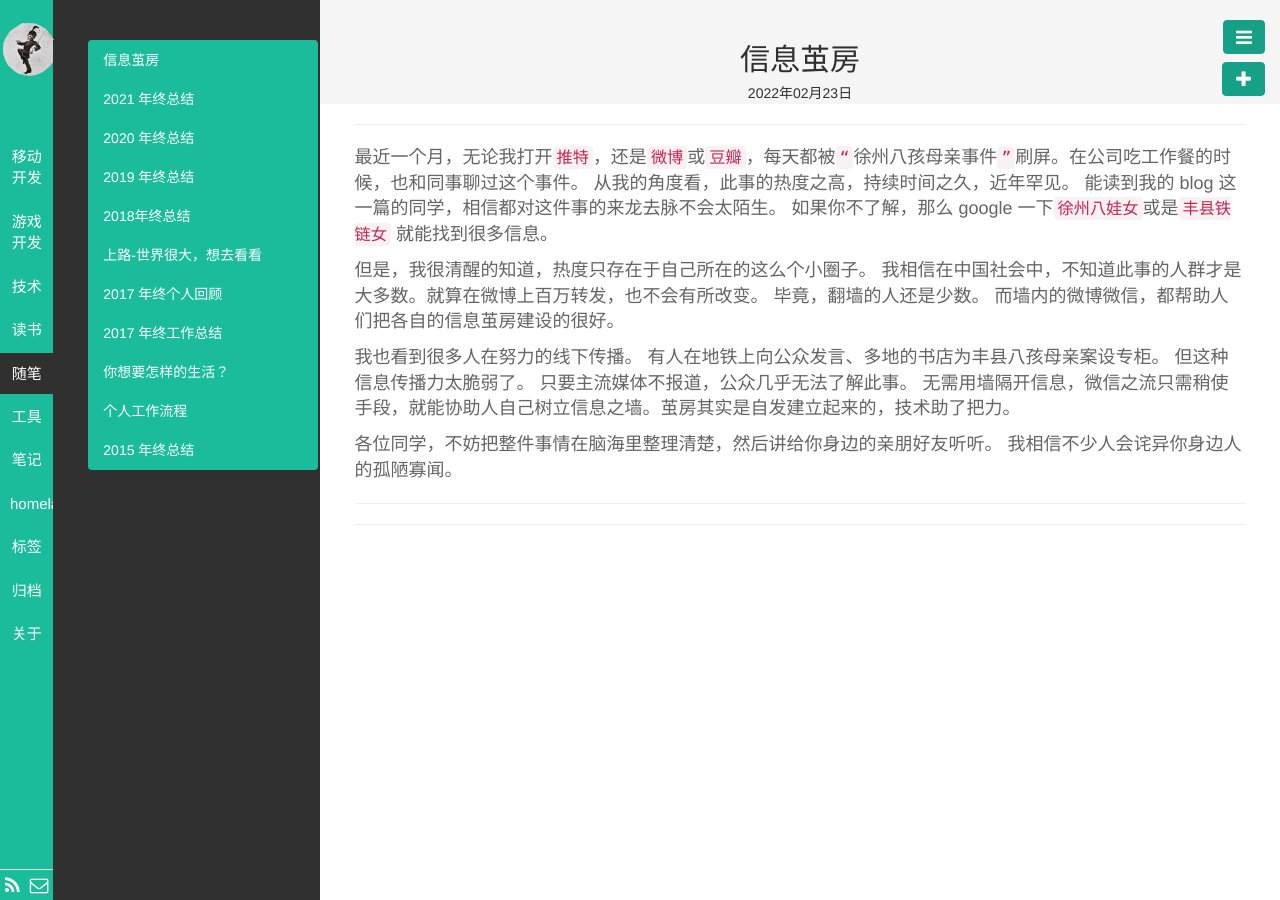
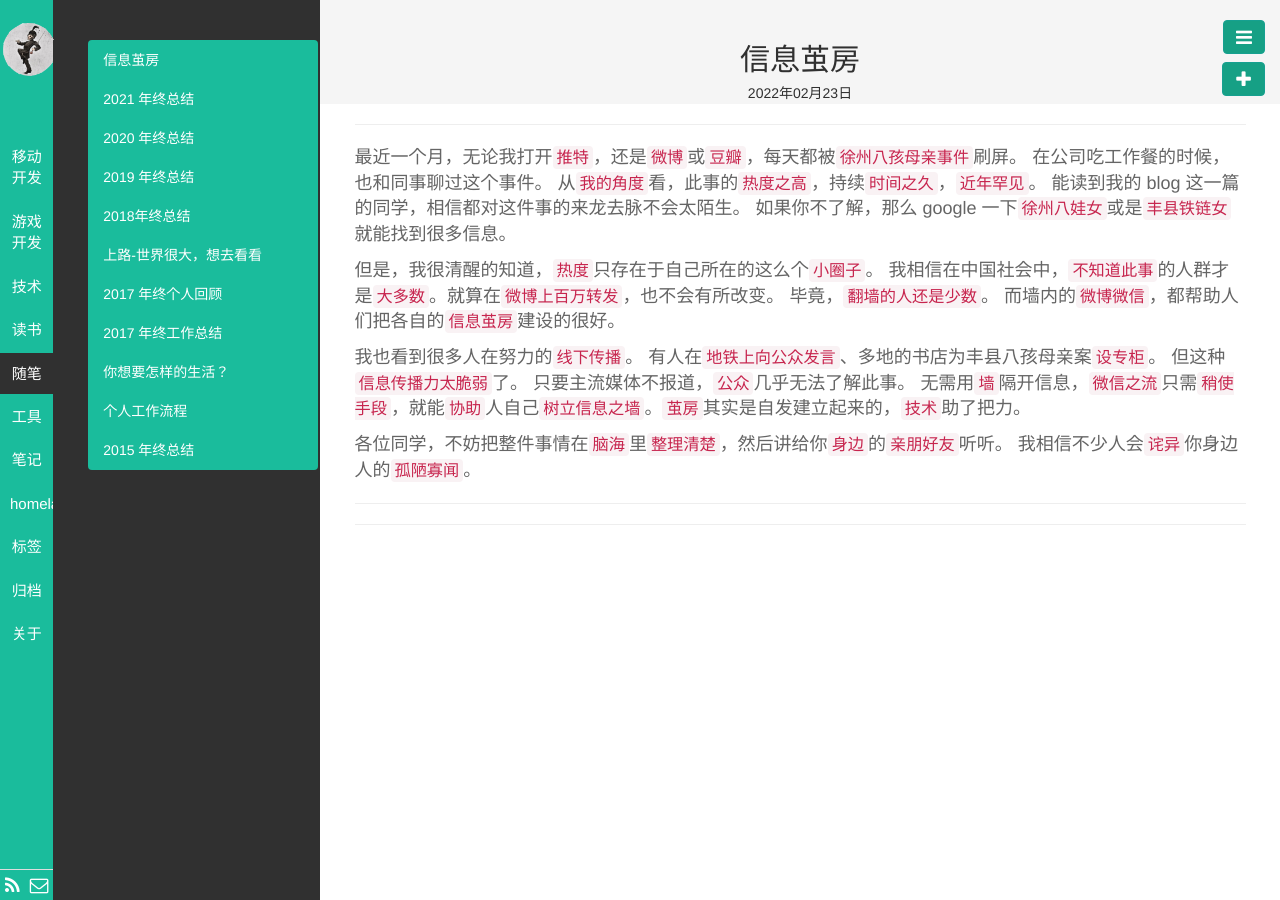
Before and after one commit to darklost/darklost.github.io, a Jekyll site: the page built from _posts/随笔/2022-2-23-2022-information-cocoons.md, in a window 1280 px wide. Built offline with Jekyll 4.4.1, drawn with Linux system fonts in a browser that asks for light colours.

Commit message:
这个世界会好吗？

```diff
--- a/_posts/随笔/2022-2-23-2022-information-cocoons.md
+++ b/_posts/随笔/2022-2-23-2022-information-cocoons.md
@@ -7,23 +7,25 @@ keywords: 信息茧房
 description:  信息茧房
 ---
 
-最近一个月，无论我打开`推特`，还是`微博`或`豆瓣`，每天都被`“`徐州八孩母亲事件`”`刷屏。在公司吃工作餐的时候，也和同事聊过这个事件。
-从我的角度看，此事的热度之高，持续时间之久，近年罕见。
+
+最近一个月，无论我打开`推特`，还是`微博`或`豆瓣`，每天都被`徐州八孩母亲事件`刷屏。
+在公司吃工作餐的时候，也和同事聊过这个事件。
+从`我的角度`看，此事的`热度之高`，持续`时间之久`，`近年罕见`。
 能读到我的 blog 这一篇的同学，相信都对这件事的来龙去脉不会太陌生。
 如果你不了解，那么 google 一下`徐州八娃女`或是`丰县铁链女` 就能找到很多信息。
 
-但是，我很清醒的知道，热度只存在于自己所在的这么个小圈子。
-我相信在中国社会中，不知道此事的人群才是大多数。就算在微博上百万转发，也不会有所改变。
-毕竟，翻墙的人还是少数。
-而墙内的微博微信，都帮助人们把各自的信息茧房建设的很好。
+但是，我很清醒的知道，`热度`只存在于自己所在的这么个`小圈子`。
+我相信在中国社会中，`不知道此事`的人群才是`大多数`。就算在`微博上百万转发`，也不会有所改变。
+毕竟，`翻墙的人还是少数`。
+而墙内的`微博微信`，都帮助人们把各自的`信息茧房`建设的很好。
 
-我也看到很多人在努力的线下传播。
-有人在地铁上向公众发言、多地的书店为丰县八孩母亲案设专柜。
-但这种信息传播力太脆弱了。
-只要主流媒体不报道，公众几乎无法了解此事。
-无需用墙隔开信息，微信之流只需稍使手段，就能协助人自己树立信息之墙。茧房其实是自发建立起来的，技术助了把力。
+我也看到很多人在努力的`线下传播`。
+有人在`地铁上向公众发言`、多地的书店为丰县八孩母亲案`设专柜`。
+但这种`信息传播力太脆弱`了。
+只要主流媒体不报道，`公众`几乎无法了解此事。
+无需用`墙`隔开信息，`微信之流`只需`稍使手段`，就能`协助`人自己`树立信息之墙`。`茧房`其实是自发建立起来的，`技术`助了把力。
 
-各位同学，不妨把整件事情在脑海里整理清楚，然后讲给你身边的亲朋好友听听。
-我相信不少人会诧异你身边人的孤陋寡闻。
+各位同学，不妨把整件事情在`脑海`里`整理清楚`，然后讲给你`身边`的`亲朋好友`听听。
+我相信不少人会`诧异`你身边人的`孤陋寡闻`。
 
 ---
```
